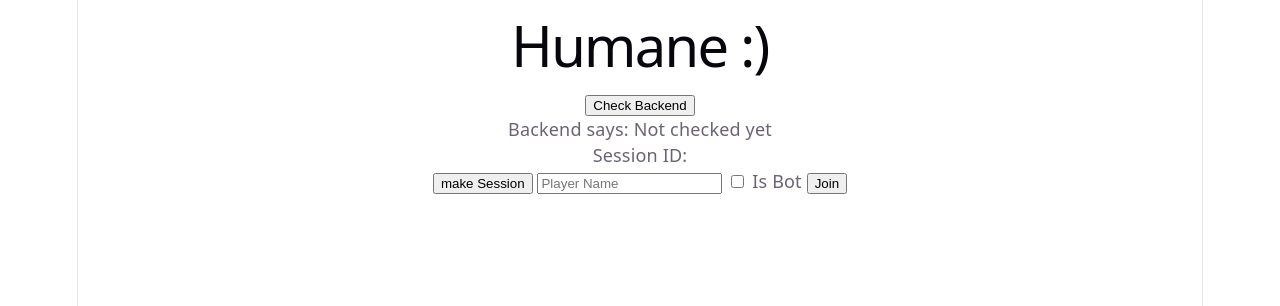
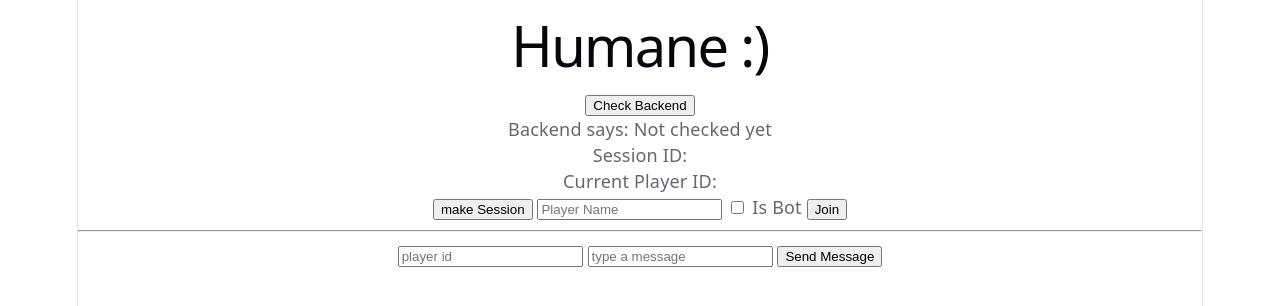
Before and after one commit to sen3th/humane, a Svelte app in the folder frontend/: page / in a window 1280 px wide. Shown: the top 306 px of the page. Built offline with nearby package versions, Linux system fonts and the light colour scheme.

Commit message:
frontend added chatflow, fixed missing show player id

```diff
--- a/frontend/src/App.svelte
+++ b/frontend/src/App.svelte
@@ -46,10 +46,48 @@
         }),
       });
       const data = await res.json();
+      currentPlayerId = data.player_id;
       playerName = "";
-      status = `${data.name} joined`;
+      players = [...players, data];
+      status = `${data.name} joined id ${data.player_id}`;
     }catch (err) {
       status = "can't join session";
+    }
+  }
+
+  async function sendMessage() {
+    if (!sessionId) {
+      status = "make a session first";
+      return;
+    }
+    if (!currentPlayerId){
+      status = "enter player id";
+      return;
+    }
+    if (!messageText) {
+      status = "enter a message";
+      return;
+    }
+    try {
+      const res = await fetch(`http://127.0.0.1:8000/sessions/${sessionId}/chat`, {
+        method:"POST",
+        headers: {
+          "Content-Type": "application/json",
+        },
+        body: JSON.stringify({
+          player_id: currentPlayerId,
+          message: messageText,
+        }),
+      });
+      const data = await res.json();
+      if (!res.ok) {
+        status=data.detail || "chat Failed";
+        return;
+      }
+      status = `${data.name} says: ${data.message}`;
+      messageText = "";
+    } catch (err) {
+      status = "can't send message";
     }
   }
 
@@ -57,6 +95,10 @@
 
   let playerName = "";
   let isBot = false;
+
+  let messageText = "";
+  let currentPlayerId = "";
+  let players = [];
 </script>
 
 <main>
@@ -64,6 +106,7 @@
   <button on:click={checkBackend}>Check Backend</button>
   <p>Backend says: {status}</p>
   <p>Session ID: {sessionId}</p>
+  <p>Current Player ID: {currentPlayerId}</p>
   <button on:click={createSession}>make Session</button>
   <input bind:value={playerName} placeholder="Player Name" />
   <label>
@@ -71,4 +114,8 @@
     Is Bot
   </label>
   <button on:click={joinPlayer}>Join</button>
+  <hr />
+  <input bind:value={currentPlayerId} placeholder="player id" />
+  <input bind:value={messageText} placeholder="type a message" />
+  <button on:click={sendMessage}>Send Message</button>
 </main>
```
